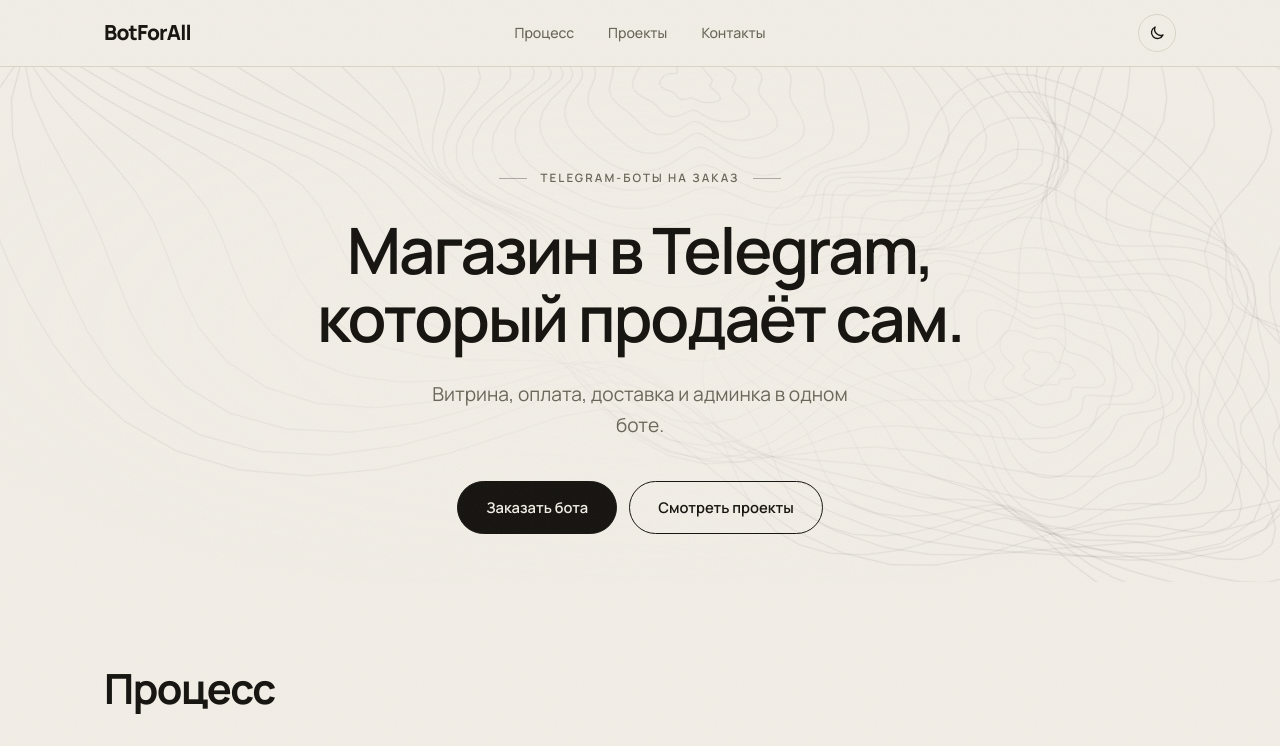
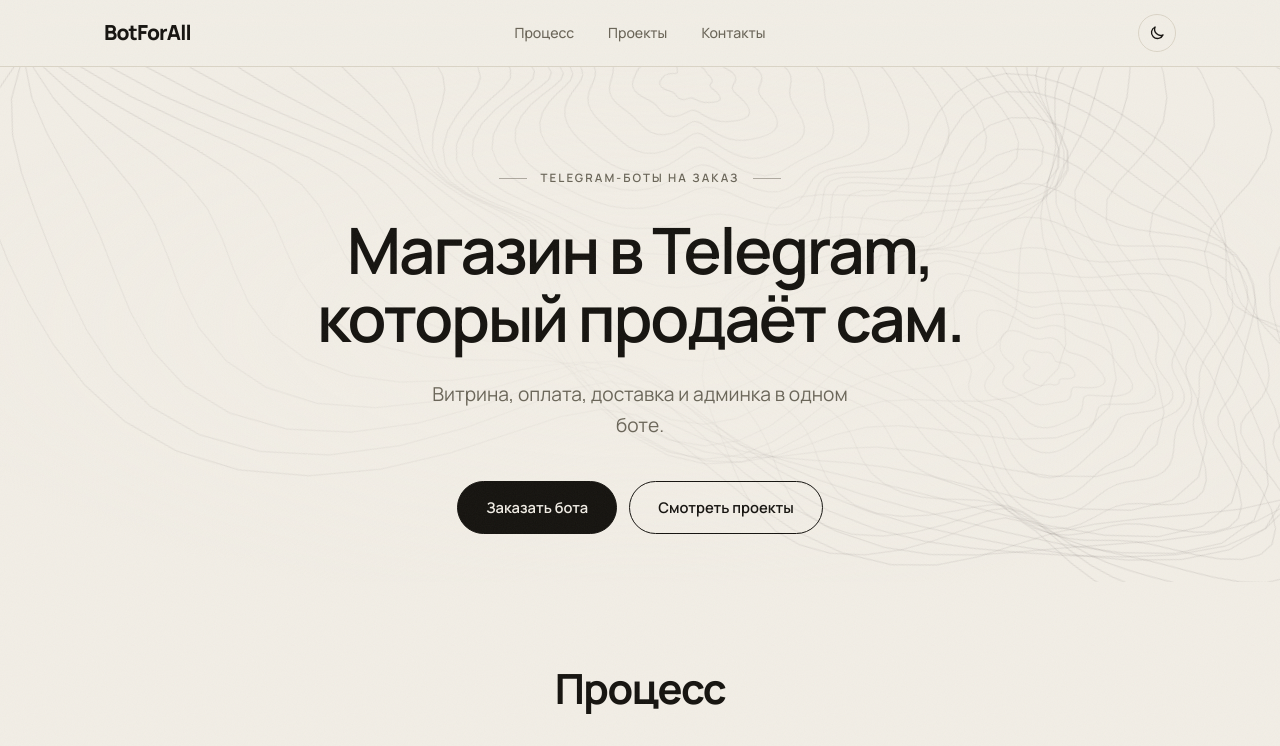
Before and after one commit to zhennyy/botforall, a React (Vite) app: page / in a window 1280 px wide. Shown: the top 746 px of the page. Built offline with nearby package versions, Linux system fonts and the light colour scheme.

Commit message:
Section titles centered

```diff
--- a/src/index.css
+++ b/src/index.css
@@ -248,3 +248,6 @@ footer b { font-family: var(--sans); font-weight: 800; font-size: 1.05rem; lette
 .topo-wash { position: absolute; inset: 0; background: radial-gradient(ellipse 60% 55% at 50% 50%, var(--paper) 15%, transparent 100%); opacity: .8; }
 @keyframes topo-spin { to { transform: rotate(360deg); } }
 @media (prefers-reduced-motion: reduce) { .topo-bg g { animation: none; } }
+
+/* заголовки секций по центру */
+.section-title { text-align: center; }
```
